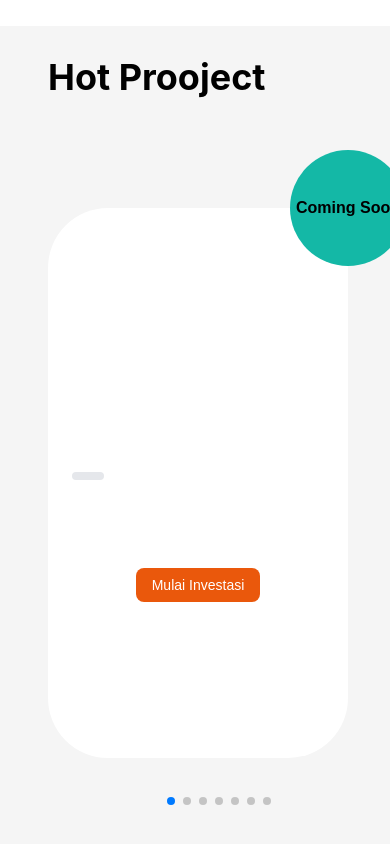
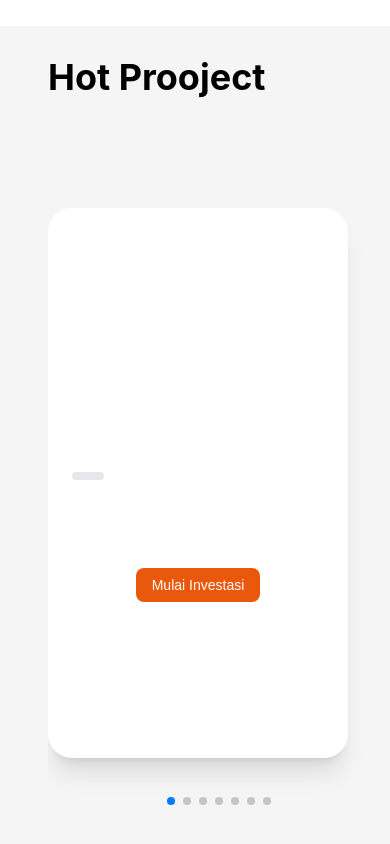
Before and after one commit to alfiancode/crowde-fe, a Next.js app: page / in a window 390 px wide. Shown: the part 860-1704 px from the top of the page. Built offline with nearby package versions, Linux system fonts and the light colour scheme.

Commit message:
responsive

```diff
--- a/components/HotProjectSection.jsx
+++ b/components/HotProjectSection.jsx
@@ -8,7 +8,7 @@ const HotProjectSection = (data) => {
     return <div>tes</div>;
   }
   return (
-    <div className=" flex w-full flex-wrap  justify-center  px-1  bg-slate-200 mt-20">
+    <div className=" flex w-full flex-wrap  justify-center  px-1  bg-slate-200 mt-20 md:space-x-24">
       {/* map dataHotProject */}
       {dataHotProject?.map((item, index) => {
         return <ItemHotProject addcss={"my-16"} item={item} key={index} />;
--- a/components/layout/ItemHotProject.jsx
+++ b/components/layout/ItemHotProject.jsx
@@ -3,7 +3,7 @@ import React from "react";
 const ItemHotProject = ({ addcss, item }) => {
   return (
     <div
-      className={`relative  w-[300px] sm:w-[400px] h-[550px] bg-white rounded-[60px] flex flex-col items-center mr-16 ${addcss} `}
+      className={`relative shadow-xl  w-[300px] sm:w-[400px] h-[550px] bg-white rounded-3xl flex flex-col items-center  ${addcss} `}
     >
       <div className="flex">
         <img
@@ -27,7 +27,7 @@ const ItemHotProject = ({ addcss, item }) => {
       <a className="inline-block mt-16  bg-orange-600 px-4 py-[7px] text-sm font-medium text-white transition hover:scale-110 hover:shadow-xl focus:outline-none focus:ring active:bg-orange-500 rounded-lg">
         Mulai Investasi
       </a>
-      <div className="absolute w-[116px] h-[116px] bg-teal-500 -right-[58px] -top-[58px] rounded-full flex items-center justify-center  font-bold !z-50 ">
+      <div className=" hidden md:flex absolute w-[116px] h-[116px] bg-teal-500 -right-[58px] -top-[58px] rounded-full  items-center justify-center  font-bold  ">
         Coming Soon
       </div>
     </div>
```
